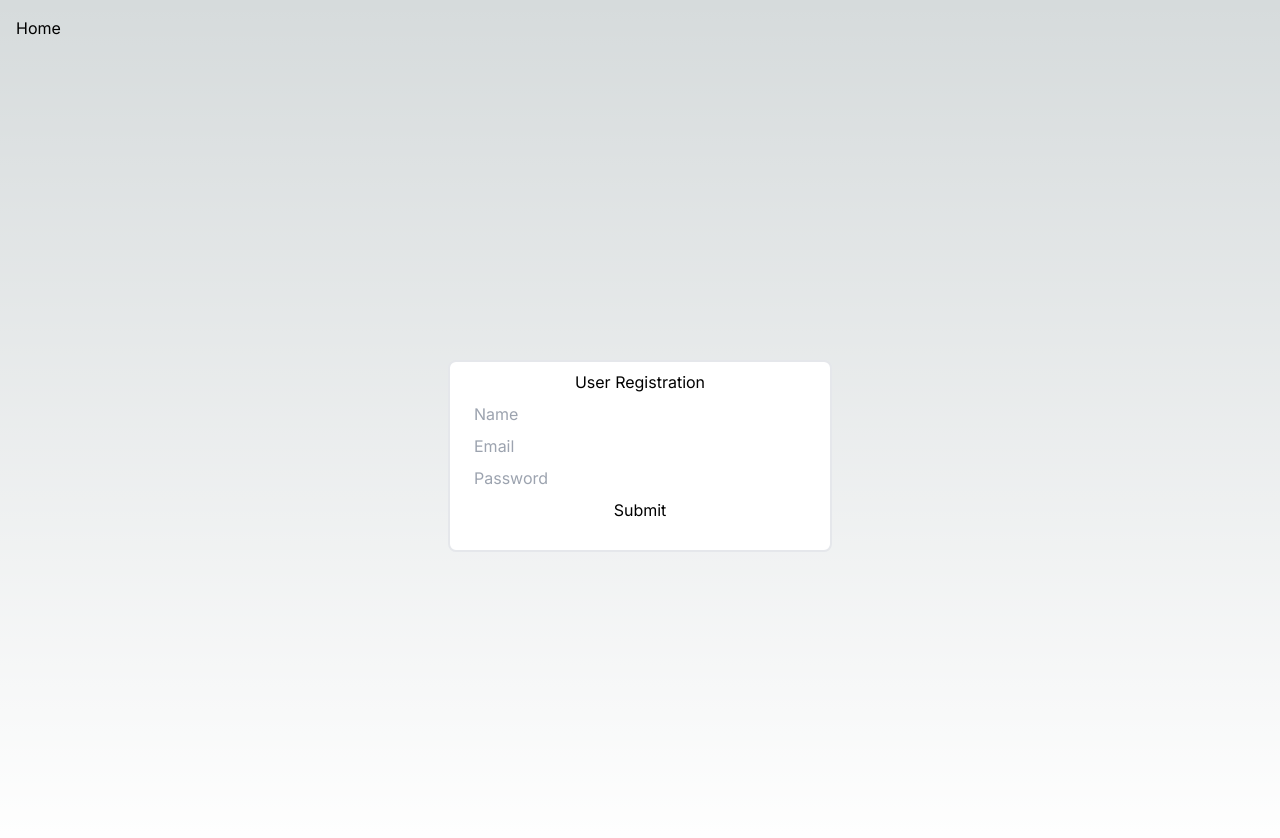
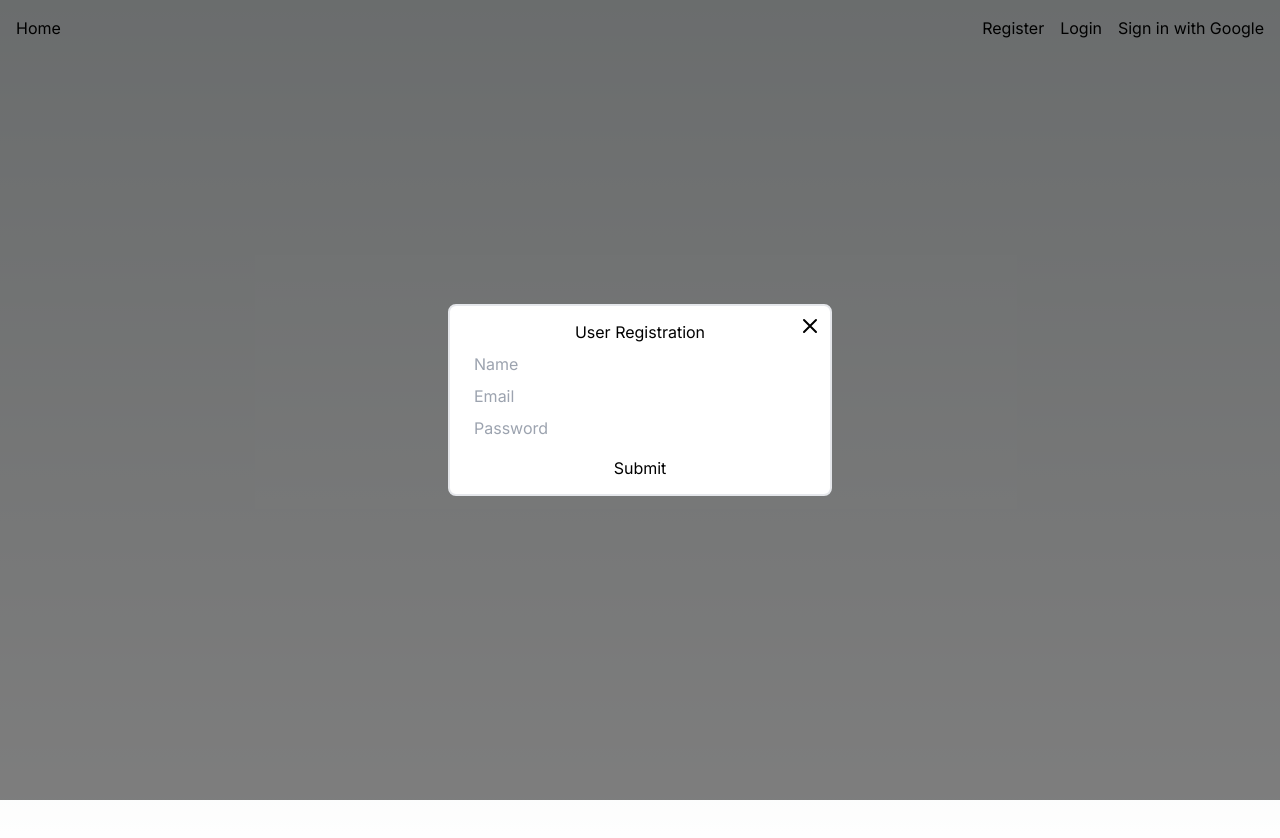
Before and after one commit to Spyro7883/HiddenSound, a Next.js app: page / in a window 1280 px wide. Both pictures are taken after a click on the button "Register". Shown: the top 838 px of the page. Built offline with nearby package versions, Linux system fonts and the light colour scheme; no server answers.

Commit message:
changes made for popups

```diff
--- a/package.json
+++ b/package.json
@@ -14,6 +14,7 @@
     "@types/node": "22.0.0",
     "@types/react": "18.3.3",
     "@types/react-dom": "18.3.0",
+    "@vercel/postgres": "^0.9.0",
     "autoprefixer": "10.4.19",
     "bcrypt": "^5.1.1",
     "dotenv": "^16.4.5",
--- a/src/app/page.tsx
+++ b/src/app/page.tsx
@@ -15,8 +15,8 @@ export default function Home() {
         setShowLoginPopup={setShowLoginPopup}></Navbar>
       <main className="flex min-h-screen flex-col items-center justify-center p-24">
         <div className='flex flex-col justify-center'>
-          {showRegisterPopup && <RegisterPopup />}
-          {showLoginPopup && <LoginPopup />}
+          {showRegisterPopup && <RegisterPopup onClose={() => setShowRegisterPopup(false)} />}
+          {showLoginPopup && <LoginPopup onClose={() => setShowLoginPopup(false)} />}
         </div>
 
       </main>
--- a/src/components/LoginPopup.tsx
+++ b/src/components/LoginPopup.tsx
@@ -8,7 +8,11 @@ type FormRegisterSchema = {
     password: string
 }
 
-const LoginPopup: React.FC = () => {
+interface LoginPopupProps {
+    onClose: () => void;
+}
+
+const LoginPopup: React.FC<LoginPopupProps> = ({ onClose }) => {
     const { register, handleSubmit } = useForm<FormRegisterSchema>()
     const { login } = useAuth();
 
@@ -26,6 +30,7 @@ const LoginPopup: React.FC = () => {
                 const responseData = await response.json();
                 console.log(responseData);
                 login({ name: responseData.name }); // Update the login state using the context
+                onClose();
             } else {
                 const errorText = await response.text();
                 console.error('Error response text:', errorText);
@@ -36,14 +41,27 @@ const LoginPopup: React.FC = () => {
     };
 
     return (
-        <section className="w-96 h-48 border-2 rounded-lg bg-white pb-2 pt-2 m-8 inset-0">
-            <h1 className="flex justify-center pb-2 text-black">User Login</h1>
-            <form method="post" className="flex flex-col gap-2" onSubmit={handleSubmit(onSubmit)}>
-                <input className="bg-transparent outline-none text-black px-6" type="email" placeholder="Email" {...register("email")} />
-                <input className="bg-transparent outline-none text-black px-6" type="password" placeholder="Password" {...register("password")} />
-                <button className="text-black" type="submit">Submit</button>
-            </form>
-        </section>
+        <div className="fixed inset-0 flex items-center justify-center bg-black bg-opacity-50">
+            <section className="relative flex flex-col space-evenly w-96 h-48 border-2 rounded-lg bg-white pb-2 pt-2 m-8 inset-0">
+                <button onClick={onClose} className="absolute top-2 right-2">
+                    <svg
+                        xmlns="http://www.w3.org/2000/svg"
+                        className="h-6 w-6 text-black"
+                        fill="none"
+                        viewBox="0 0 24 24"
+                        stroke="currentColor"
+                    >
+                        <path strokeLinecap="round" strokeLinejoin="round" strokeWidth={2} d="M6 18L18 6M6 6l12 12" />
+                    </svg>
+                </button>
+                <h1 className="flex justify-center pb-2 text-black">User Login</h1>
+                <form method="post" className="flex flex-col gap-5" onSubmit={handleSubmit(onSubmit)}>
+                    <input className="bg-transparent outline-none text-black px-6" type="email" placeholder="Email" {...register("email")} />
+                    <input className="bg-transparent outline-none text-black px-6" type="password" placeholder="Password" {...register("password")} />
+                    <button className="text-black m-4" type="submit">Submit</button>
+                </form>
+            </section>
+        </div>
     );
 };
 
--- a/src/components/Navbar.tsx
+++ b/src/components/Navbar.tsx
@@ -15,8 +15,6 @@ const Navbar: React.FC<AuthButtonsProps> = ({ showRegisterPopup, setShowRegister
     const { isLoggedIn, user, logout } = useAuth();
 
     const handleLogout = () => {
-        setShowLoginPopup(false);
-        setShowRegisterPopup(false);
         logout();
         signOut();
     };
@@ -46,19 +44,9 @@ const Navbar: React.FC<AuthButtonsProps> = ({ showRegisterPopup, setShowRegister
                     </>
                 ) : (
                     <>
-                        {!showLoginPopup && !showRegisterPopup && (
-                            <button onClick={() => setShowRegisterPopup(true)}>
-                                Register
-                            </button>
-                        )}
-                        {!showLoginPopup && !showRegisterPopup && (
-                            <button onClick={() => setShowLoginPopup(true)}>
-                                Login
-                            </button>
-                        )}
-                        {!showLoginPopup && !showRegisterPopup && (
-                            <button onClick={() => signIn('google')}>Sign in with Google</button>
-                        )}
+                        <button onClick={() => setShowRegisterPopup(true)}>Register</button>
+                        <button onClick={() => setShowLoginPopup(true)}>Login</button>
+                        <button onClick={() => signIn('google')}>Sign in with Google</button>
                     </>
                 )}
             </div>
--- a/src/components/RegisterPopup.tsx
+++ b/src/components/RegisterPopup.tsx
@@ -9,7 +9,11 @@ type FormRegisterSchema = {
 
 }
 
-const RegisterPopup: React.FC = () => {
+interface RegisterPopupProps {
+    onClose: () => void;
+}
+
+const RegisterPopup: React.FC<RegisterPopupProps> = ({ onClose }) => {
     const { register, handleSubmit } = useForm<FormRegisterSchema>()
     const onSubmit: SubmitHandler<FormRegisterSchema> = async (data) => {
         try {
@@ -33,15 +37,28 @@ const RegisterPopup: React.FC = () => {
     };
 
     return (
-        <section className="w-96 h-48 border-2 rounded-lg bg-white pb-2 pt-2 m-8">
+        <div className="fixed inset-0 flex items-center justify-center bg-black bg-opacity-50">
+            <section className="relative flex flex-col justify-center w-96 h-48 border-2 rounded-lg bg-white pb-2 pt-2 m-8">
+                <button onClick={onClose} className="absolute top-2 right-2">
+                    <svg
+                        xmlns="http://www.w3.org/2000/svg"
+                        className="h-6 w-6 text-black"
+                        fill="none"
+                        viewBox="0 0 24 24"
+                        stroke="currentColor"
+                    >
+                        <path strokeLinecap="round" strokeLinejoin="round" strokeWidth={2} d="M6 18L18 6M6 6l12 12" />
+                    </svg>
+                </button>
                 <h1 className="flex justify-center pb-2 text-black">User Registration</h1>
                 <form method="post" className="flex flex-col gap-2" onSubmit={handleSubmit(onSubmit)}>
                     <input className="bg-transparent outline-none text-black px-6" type="text" placeholder="Name" {...register("name")} />
                     <input className="bg-transparent outline-none text-black px-6" type="email" placeholder="Email" {...register("email")} />
                     <input className="bg-transparent outline-none text-black px-6" type="password" placeholder="Password" {...register("password")} />
-                <button className="text-black" type="submit">Submit</button>
+                    <button className="text-black pt-2" type="submit">Submit</button>
                 </form>
             </section>
+        </div>
     );
 };
 
```
Also changed, not shown: 2 other files (tests, documents, lock files or other folders). Lines whose indentation alone changed are shown as unchanged.
